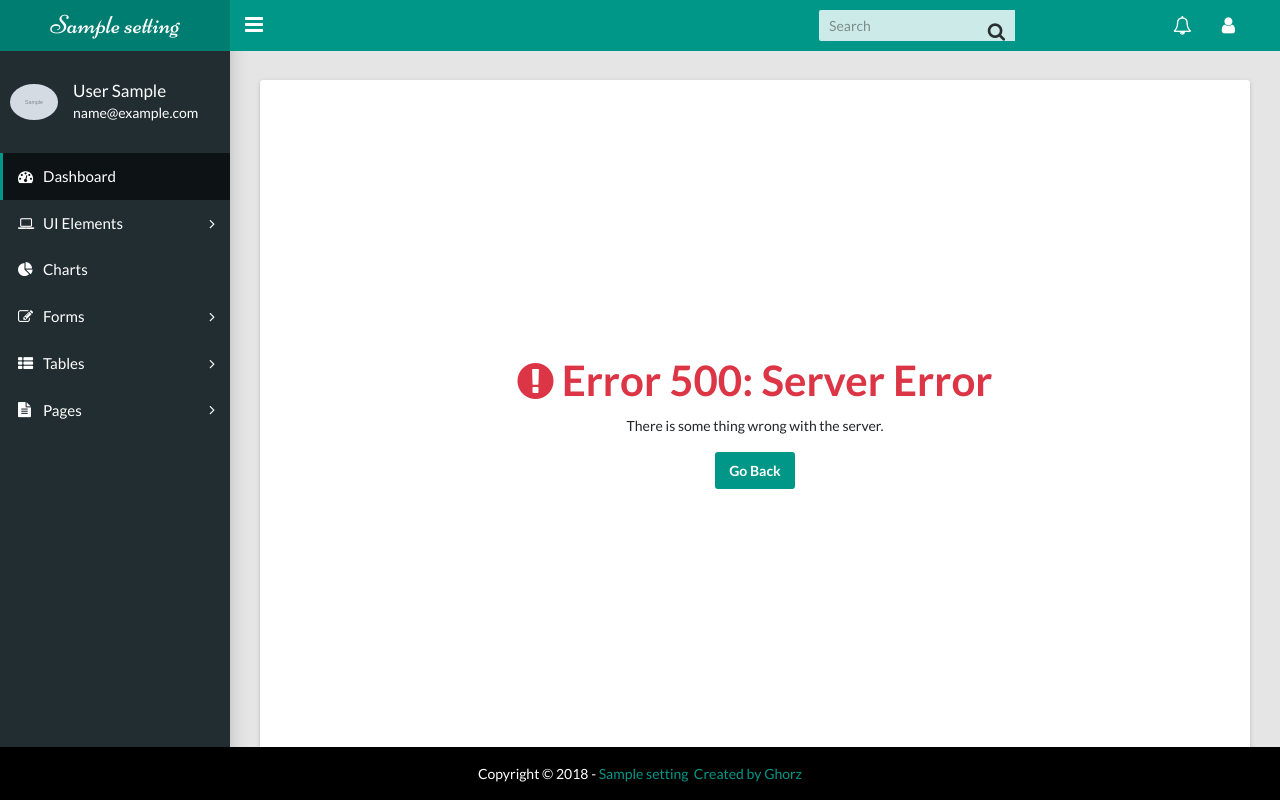
After one commit to mymi14s/Django-Project-Starter-Template, a Django app: template src/templates/500.html in a window 1280 px wide. The commit adds this page. Run offline with Django 3.2, Linux system fonts and the light colour scheme; the template is opened without the code that fills it: values that come from a table or form of the project are taken from there, others are empty; a user stored in the database is signed in; tables that the repository leaves empty hold one stand-in row (values such as "Sample post"); grey boxes marked "Sample" are stand-in pictures; some libraries are stand-ins or nearby versions.

Commit message:
Added Error Page Handler 404 and 500.

```diff
--- a/src/core/settings.py
+++ b/src/core/settings.py
@@ -29,6 +29,7 @@ MEDIA_ROOT = MEDIA_DIR
 STATICFILES_DIRS = [os.path.join(BASE_DIR, 'static')]
 
 
+
 # Quick-start development settings - unsuitable for production
 # See https://docs.djangoproject.com/en/2.1/howto/deployment/checklist/
 
@@ -36,9 +37,9 @@ STATICFILES_DIRS = [os.path.join(BASE_DIR, 'static')]
 SECRET_KEY = '9ea*4cwjzn@e9-qhsmkj^%94$8e$=0rgb@%6ort#9(sacs15ui'
 
 # SECURITY WARNING: don't run with debug turned on in production!
-DEBUG = True
+DEBUG = False
 
-ALLOWED_HOSTS = ['*']
+ALLOWED_HOSTS = ['127.0.0.1']
 
 
 # Application definition
--- /dev/null
+++ b/src/templates/500.html
@@ -0,0 +1,13 @@
+{% extends "error/base.html" %}
+{% load i18n %}
+
+{% block title %}
+500
+{% endblock %}
+{% block content %}
+<div class="page-error tile">
+  <h1><i class="fa fa-exclamation-circle"></i> Error 500: Server Error</h1>
+  <p>There is some thing wrong with the server.</p>
+  <p><a class="btn btn-primary" href="javascript:window.history.back();">Go Back</a></p>
+</div>
+{% endblock %}
--- a/src/templates/base_template/base.html
+++ b/src/templates/base_template/base.html
@@ -159,6 +159,7 @@
       <!-- Footer -->
 
       <!-- Footer -->
+      <div class="row">
           <footer class="page-footer font-small fixed-bottom" style="background-color: black">
 
           <!-- Copyright -->
@@ -169,6 +170,7 @@
           <!-- Copyright -->
 
           </footer>
+      </div>
           <!-- Footer -->
         <!-- Footer -->
     </main>
--- a/src/templates/error/500.html
+++ b/src/templates/error/base.html
@@ -1,36 +1,47 @@
+{% load staticfiles %}
+{% load i18n %}
+{% load class_name %}
 <!DOCTYPE html>
 <html lang="en">
   <head>
-    <meta name="description" content="Vali is a responsive and free admin theme built with Bootstrap 4, SASS and PUG.js. It's fully customizable and modular.">
+    <!-- <meta name="description" content="Vali is a responsive and free admin theme built with Bootstrap 4, SASS and PUG.js. It's fully customizable and modular."> -->
     <!-- Twitter meta-->
-    <meta property="twitter:card" content="summary_large_image">
+    <!-- <meta property="twitter:card" content="summary_large_image">
     <meta property="twitter:site" content="@pratikborsadiya">
-    <meta property="twitter:creator" content="@pratikborsadiya">
+    <meta property="twitter:creator" content="@pratikborsadiya"> -->
     <!-- Open Graph Meta-->
-    <meta property="og:type" content="website">
-    <meta property="og:site_name" content="Vali Admin">
-    <meta property="og:title" content="Vali - Free Bootstrap 4 admin theme">
-    <meta property="og:url" content="http://pratikborsadiya.in/blog/vali-admin">
-    <meta property="og:image" content="http://pratikborsadiya.in/blog/vali-admin/hero-social.png">
-    <meta property="og:description" content="Vali is a responsive and free admin theme built with Bootstrap 4, SASS and PUG.js. It's fully customizable and modular.">
-    <title>Error Page - Vali Admin</title>
+    <!-- <meta property="og:type" content="website"> -->
+    <!-- <meta property="og:site_name" content="Vali Admin"> -->
+    <!-- <meta property="og:title" content="Vali - Free Bootstrap 4 admin theme"> -->
+    <!-- <meta property="og:url" content="http://pratikborsadiya.in/blog/vali-admin"> -->
+    <!-- <meta property="og:image" content="http://pratikborsadiya.in/blog/vali-admin/hero-social.png"> -->
+    <!-- <meta property="og:description" content="Vali is a responsive and free admin theme built with Bootstrap 4, SASS and PUG.js. It's fully customizable and modular."> -->
+    <title>{% block title %}{% endblock %} - {{global_settings.site_name}}</title>
     <meta charset="utf-8">
     <meta http-equiv="X-UA-Compatible" content="IE=edge">
     <meta name="viewport" content="width=device-width, initial-scale=1">
     <!-- Main CSS-->
-    <link rel="stylesheet" type="text/css" href="css/main.css">
+    <link rel="stylesheet" type="text/css" href="{% static 'base_static/css/main.css' %}">
     <!-- Font-icon css-->
     <link rel="stylesheet" type="text/css" href="https://maxcdn.bootstrapcdn.com/font-awesome/4.7.0/css/font-awesome.min.css">
   </head>
   <body class="app sidebar-mini rtl">
     <!-- Navbar-->
-    <header class="app-header"><a class="app-header__logo" href="index.html">Vali</a>
+    {% if request.user.is_authenticated %}
+    <header class="app-header"><a class="app-header__logo" href="{% url 'user:home' %}">{{global_settings.site_name}}</a>
       <!-- Sidebar toggle button--><a class="app-sidebar__toggle" href="#" data-toggle="sidebar" aria-label="Hide Sidebar"></a>
       <!-- Navbar Right Menu-->
       <ul class="app-nav">
-        <li class="app-search">
-          <input class="app-search__input" type="search" placeholder="Search">
-          <button class="app-search__button"><i class="fa fa-search"></i></button>
+        <li class="col-xs-12 col-xs-6 col-md-4 app-search">
+
+          <form class="navbar-form" role="search">
+              <div class="input-group add-on">
+                  <input class="form-control app-search__input" placeholder="Search" name="srch-term" id="srch-term" type="text">
+              <div class="input-group-btn">
+                <button class="app-search__button" type="submit"><i class="fa fa-search fa-lg"></i></button>
+              </div>
+            </div>
+          </form>
         </li>
         <!--Notification Menu-->
         <li class="dropdown"><a class="app-nav__item" href="#" data-toggle="dropdown" aria-label="Show notifications"><i class="fa fa-bell-o fa-lg"></i></a>
@@ -76,9 +87,12 @@
         <!-- User Menu-->
         <li class="dropdown"><a class="app-nav__item" href="#" data-toggle="dropdown" aria-label="Open Profile Menu"><i class="fa fa-user fa-lg"></i></a>
           <ul class="dropdown-menu settings-menu dropdown-menu-right">
-            <li><a class="dropdown-item" href="page-user.html"><i class="fa fa-cog fa-lg"></i> Settings</a></li>
-            <li><a class="dropdown-item" href="page-user.html"><i class="fa fa-user fa-lg"></i> Profile</a></li>
-            <li><a class="dropdown-item" href="page-login.html"><i class="fa fa-sign-out fa-lg"></i> Logout</a></li>
+            {% if request.user.is_superuser %}
+            <li><a class="dropdown-item" href="{% url 'admin:index' %}"><i class="fa fa-setting fa-lg"></i> Admin Dashboard</a></li>
+            {% endif %}
+            <li><a class="dropdown-item" href=""><i class="fa fa-cog fa-lg"></i> Settings</a></li>
+            <li><a class="dropdown-item" href="{% url 'user:profile' %}"><i class="fa fa-user fa-lg"></i> Profile</a></li>
+            <li><a class="dropdown-item" href="{% url 'account_logout' %}"><i class="fa fa-sign-out fa-lg"></i> Logout</a></li>
           </ul>
         </li>
       </ul>
@@ -86,14 +100,22 @@
     <!-- Sidebar menu-->
     <div class="app-sidebar__overlay" data-toggle="sidebar"></div>
     <aside class="app-sidebar">
-      <div class="app-sidebar__user"><img class="app-sidebar__user-avatar" src="https://s3.amazonaws.com/uifaces/faces/twitter/jsa/48.jpg" alt="User Image">
+      {% for user in logged_user %}
+      <div class="app-sidebar__user">
+        {% if user.photo %}
+        <img class="app-sidebar__user-avatar" src="{{user.photo.url}}" heigth="48" width="48" alt="User Image">
+         {% else %}
+         <img class="app-sidebar__user-avatar" src="https://s3.amazonaws.com/uifaces/faces/twitter/jsa/48.jpg" heigth="48" width="48"
+          alt="User Image">
+        {% endif %}
         <div>
-          <p class="app-sidebar__user-name">John Doe</p>
-          <p class="app-sidebar__user-designation">Frontend Developer</p>
+          <p class="app-sidebar__user-name">{{user.last_name}} {{user.first_name}}</p>
+          <p class="app-sidebar__user-designation">{{user.email}}</p>
         </div>
       </div>
+      {% endfor %}
       <ul class="app-menu">
-        <li><a class="app-menu__item" href="index.html"><i class="app-menu__icon fa fa-dashboard"></i><span class="app-menu__label">Dashboard</span></a></li>
+        <li><a class="app-menu__item active" href="{% url 'user:home' %}"><i class="app-menu__icon fa fa-dashboard"></i><span class="app-menu__label">Dashboard</span></a></li>
         <li class="treeview"><a class="app-menu__item" href="#" data-toggle="treeview"><i class="app-menu__icon fa fa-laptop"></i><span class="app-menu__label">UI Elements</span><i class="treeview-indicator fa fa-angle-right"></i></a>
           <ul class="treeview-menu">
             <li><a class="treeview-item" href="bootstrap-components.html"><i class="icon fa fa-circle-o"></i> Bootstrap Elements</a></li>
@@ -117,7 +139,7 @@
             <li><a class="treeview-item" href="table-data-table.html"><i class="icon fa fa-circle-o"></i> Data Tables</a></li>
           </ul>
         </li>
-        <li class="treeview is-expanded"><a class="app-menu__item" href="#" data-toggle="treeview"><i class="app-menu__icon fa fa-file-text"></i><span class="app-menu__label">Pages</span><i class="treeview-indicator fa fa-angle-right"></i></a>
+        <li class="treeview"><a class="app-menu__item" href="#" data-toggle="treeview"><i class="app-menu__icon fa fa-file-text"></i><span class="app-menu__label">Pages</span><i class="treeview-indicator fa fa-angle-right"></i></a>
           <ul class="treeview-menu">
             <li><a class="treeview-item" href="blank-page.html"><i class="icon fa fa-circle-o"></i> Blank Page</a></li>
             <li><a class="treeview-item" href="page-login.html"><i class="icon fa fa-circle-o"></i> Login Page</a></li>
@@ -126,36 +148,95 @@
             <li><a class="treeview-item" href="page-invoice.html"><i class="icon fa fa-circle-o"></i> Invoice Page</a></li>
             <li><a class="treeview-item" href="page-calendar.html"><i class="icon fa fa-circle-o"></i> Calendar Page</a></li>
             <li><a class="treeview-item" href="page-mailbox.html"><i class="icon fa fa-circle-o"></i> Mailbox</a></li>
-            <li><a class="treeview-item active" href="page-error.html"><i class="icon fa fa-circle-o"></i> Error Page</a></li>
+            <li><a class="treeview-item" href="page-error.html"><i class="icon fa fa-circle-o"></i> Error Page</a></li>
           </ul>
         </li>
       </ul>
     </aside>
+
     <main class="app-content">
-      <div class="page-error tile">
-        <h1><i class="fa fa-exclamation-circle"></i> Error 404: Page not found</h1>
-        <p>The page you have requested is not found.</p>
-        <p><a class="btn btn-primary" href="javascript:window.history.back();">Go Back</a></p>
-      </div>
+{% endif %}
+      {% block content %}
+
+      {% endblock %}
+      <!-- Footer -->
+
+      <!-- Footer -->
+      <div class="row">
+          <footer class="page-footer font-small fixed-bottom" style="background-color: black">
+
+          <!-- Copyright -->
+          <div class="footer-copyright text-center green py-3" style="color: #ffffff">Copyright © {{global_settings.year}} -
+            <a href="{% url 'user:home' %}"> {{global_settings.site_name}}</a>&nbsp;
+            <a href="http://ghorz.com">Created by Ghorz</a>
+          </div>
+          <!-- Copyright -->
+
+          </footer>
+        </div>
+          <!-- Footer -->
+        <!-- Footer -->
     </main>
+
     <!-- Essential javascripts for application to work-->
-    <script src="js/jquery-3.2.1.min.js"></script>
-    <script src="js/popper.min.js"></script>
-    <script src="js/bootstrap.min.js"></script>
-    <script src="js/main.js"></script>
+    <script src="{% static 'base_static/js/jquery-3.2.1.min.js' %}"></script>
+    <script src="{% static 'base_static/js/popper.min.js' %}"></script>
+    <script src="{% static 'base_static/js/bootstrap.min.js' %}"></script>
+    <script src="{% static 'base_static/js/main.js' %}"></script>
     <!-- The javascript plugin to display page loading on top-->
-    <script src="js/plugins/pace.min.js"></script>
+    <script src="{% static 'base_static/js/plugins/pace.min.js' %}"></script>
     <!-- Page specific javascripts-->
+    <script type="text/javascript" src="{% static 'base_static/js/plugins/chart.js' %}"></script>
+    <script type="text/javascript">
+      var data = {
+      	labels: ["January", "February", "March", "April", "May"],
+      	datasets: [
+      		{
+      			label: "My First dataset",
+      			fillColor: "rgba(220,220,220,0.2)",
+      			strokeColor: "rgba(220,220,220,1)",
+      			pointColor: "rgba(220,220,220,1)",
+      			pointStrokeColor: "#fff",
+      			pointHighlightFill: "#fff",
+      			pointHighlightStroke: "rgba(220,220,220,1)",
+      			data: [65, 59, 80, 81, 56]
+      		},
+      		{
+      			label: "My Second dataset",
+      			fillColor: "rgba(151,187,205,0.2)",
+      			strokeColor: "rgba(151,187,205,1)",
+      			pointColor: "rgba(151,187,205,1)",
+      			pointStrokeColor: "#fff",
+      			pointHighlightFill: "#fff",
+      			pointHighlightStroke: "rgba(151,187,205,1)",
+      			data: [28, 48, 40, 19, 86]
+      		}
+      	]
+      };
+      var pdata = [
+      	{
+      		value: 300,
+      		color: "#46BFBD",
+      		highlight: "#5AD3D1",
+      		label: "Complete"
+      	},
+      	{
+      		value: 50,
+      		color:"#F7464A",
+      		highlight: "#FF5A5E",
+      		label: "In-Progress"
+      	}
+      ]
+
+      var ctxl = $("#lineChartDemo").get(0).getContext("2d");
+      var lineChart = new Chart(ctxl).Line(data);
+
+      var ctxp = $("#pieChartDemo").get(0).getContext("2d");
+      var pieChart = new Chart(ctxp).Pie(pdata);
+    </script>
     <!-- Google analytics script-->
     <script type="text/javascript">
-      if(document.location.hostname == 'pratikborsadiya.in') {
-      	(function(i,s,o,g,r,a,m){i['GoogleAnalyticsObject']=r;i[r]=i[r]||function(){
-      	(i[r].q=i[r].q||[]).push(arguments)},i[r].l=1*new Date();a=s.createElement(o),
-      	m=s.getElementsByTagName(o)[0];a.async=1;a.src=g;m.parentNode.insertBefore(a,m)
-      	})(window,document,'script','//www.google-analytics.com/analytics.js','ga');
-      	ga('create', 'UA-72504830-1', 'auto');
-      	ga('send', 'pageview');
-      }
+
     </script>
   </body>
 </html>
```
Also changed, not shown: src/templates/404.html (renamed from src/templates/error/404.html, +5 -3 lines), src/media/users/GBWA-20181208130628.jpg (added).
